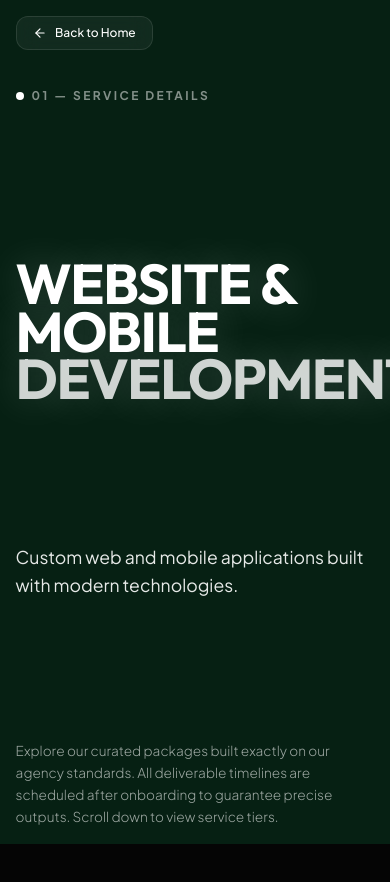
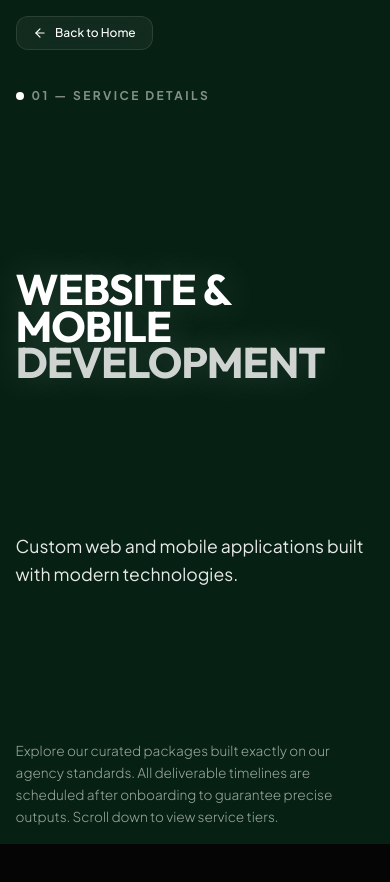
Before and after one commit to Pavitthiran-6/graphoria-moodboard, a React (Vite) app: page /services/web-mobile-development in a window 390 px wide. Shown: the top 882 px of the page. Built offline with nearby package versions, Linux system fonts and the light colour scheme.

Commit message:
fix(mobile): reduce minimum title clamp font-size on mobile view to avoid text clipping

```diff
--- a/src/components/ServicePage.jsx
+++ b/src/components/ServicePage.jsx
@@ -476,7 +476,7 @@ export default function ServicePage() {
 
           <div>
             <h1
-              className="text-[clamp(3.5rem,11vw,12rem)] font-bold leading-[0.85] uppercase tracking-tight font-display text-glow-custom"
+              className="text-[clamp(2.2rem,11vw,12rem)] md:text-[clamp(3.5rem,11vw,12rem)] font-bold leading-[0.85] uppercase tracking-tight font-display text-glow-custom"
               style={{
                 textShadow: `0 0 40px rgba(${data.glowColor}, 0.2)`
               }}
```
